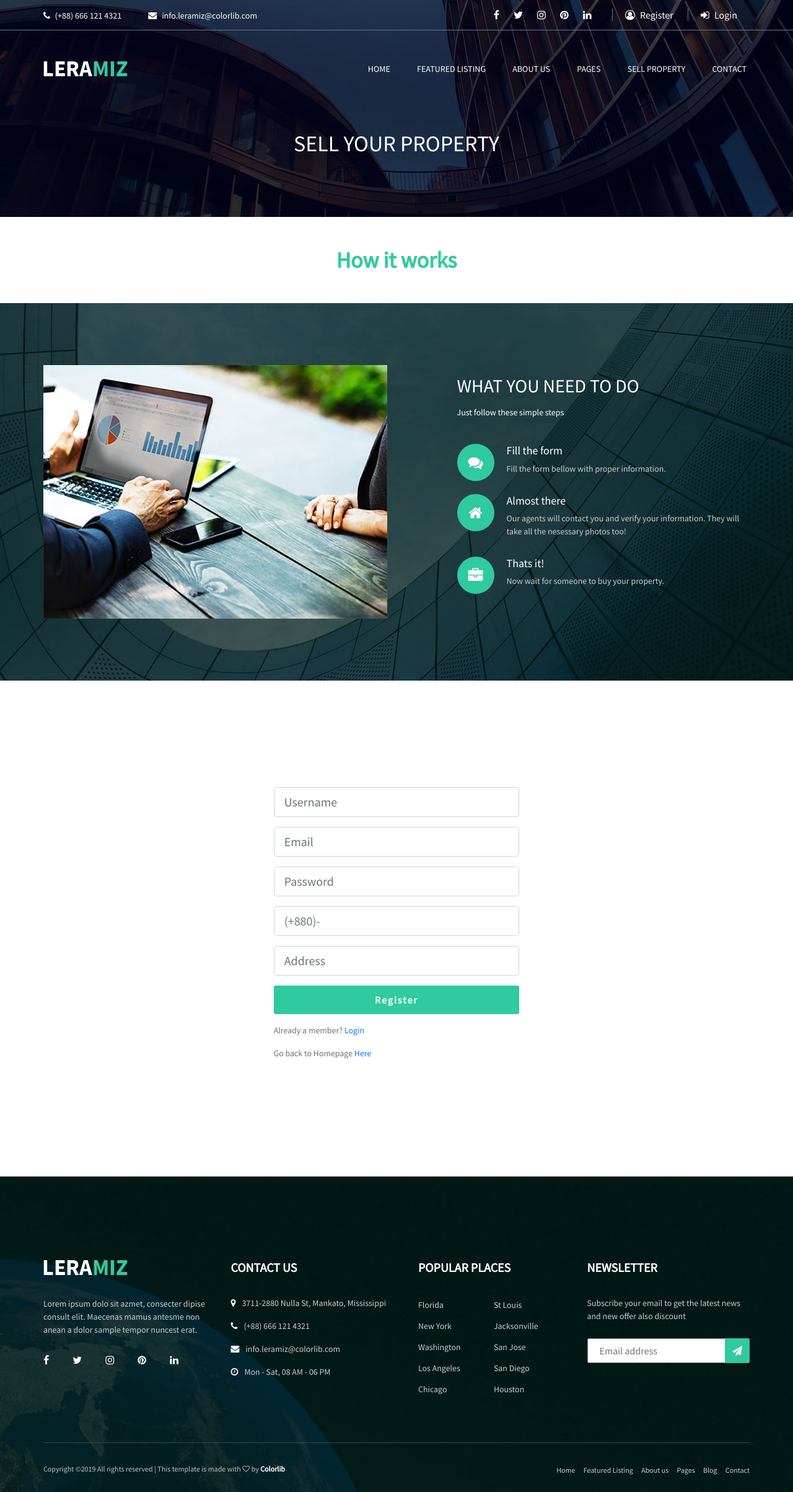
After one commit to atiqueMorshed/CSE370_ecommerce, a PHP site: page /sellHouse.php in a window 1280 px wide. The commit adds this page. Shown: the whole page at 62% size. Run offline with PHP 8.4, Linux system fonts and the light colour scheme.

Commit message:
latest database export

```diff
--- a/common/header.php
+++ b/common/header.php
@@ -77,11 +77,11 @@
 							<i class="fa fa-bars"></i>
 						</div>
 						<ul class="main-menu">
-							<li><a href="index.html">Home</a></li>
+							<li><a href="index.php">Home</a></li>
 							<li><a href="categories.html">FEATURED LISTING</a></li>
 							<li><a href="about.html">ABOUT US</a></li>
 							<li><a href="single-list.html">Pages</a></li>
-							<li><a href="blog.html">Blog</a></li>
+							<li><a href="sellHouse.php">Sell Property</a></li>
 							<li><a href="contact.html">Contact</a></li>
 						</ul>
 					</div>
--- /dev/null
+++ b/sellHouse.php
@@ -0,0 +1,340 @@
+<?php
+  include_once 'resources/session.php';
+  include_once 'resources/Database.php';
+  include_once 'resources/regFunc.php';
+
+  if (isset($_POST['registerbtn'])) {
+    $form_errors = array();
+    $required_fields = array('username','name','email','password','address','phone');
+    $form_errors = array_merge($form_errors, check_empty_fields($required_fields));
+    $fields_to_check_length = array('username'=>6, 'password'=> 6, 'phone' => 11);
+    $form_errors =  array_merge($form_errors, check_min_length($fields_to_check_length));
+    $form_errors = array_merge($form_errors, check_email($_POST));
+
+    $username = $_POST['username'];
+    $name = $_POST['name'];
+    $email = $_POST['email'];
+    $password = $_POST['password'];
+    $address = $_POST['address'];
+    $phone = $_POST['phone'];
+
+    if(checkDuplicateEntries("user", "USERNAME", $username, $db)) {
+      $result = flashMessage("Username is already taken.");
+    }
+    else if(checkDuplicateEntries("user", "EMAIL", $email, $db)) {
+      $result = flashMessage("Email is already taken.");
+    }
+
+    else if (empty($form_errors)) {
+      $hashed_password = password_hash($password, PASSWORD_DEFAULT);
+      try {
+        $sqlInsert = "INSERT INTO user(username, password, email, name, address, phone)
+        VALUES(:username, :password, :email, :name, :address, :phone)";
+
+        $statement = $db->prepare($sqlInsert);
+        $statement->execute(array(':username'=>$username,':name'=>$name,':email'=>$email,':password'=> $hashed_password,':address'=>$address,':phone'=>$phone));
+        if($statement->rowCount() == 1) {
+          $result = flashMessage("Registration Successful", "Pass");
+        }
+      } catch (PDOException $ex) {
+          $result = flashMessage("An error has occured: " .$ex->getMessage());
+      }
+    }
+    else{
+      if (count($form_errors) == 1) {
+        $result = flashMessage("There was 1 error in the form.");
+      }
+      else{
+        $result = flashMessage("There were " .count($form_errors). " errors in the form.");
+      }
+    }
+  }
+?>
+
+<!DOCTYPE html>
+<html lang="en">
+<head>
+	<title>HouseBuy - Register</title>
+	<meta charset="UTF-8">
+	<meta name="viewport" content="width=device-width, initial-scale=1.0">
+	<!-- Favicon -->
+	<link href="img/favicon.ico" rel="shortcut icon"/>
+
+	<!-- Google Fonts -->
+	<link href="https://fonts.googleapis.com/css?family=Source+Sans+Pro" rel="stylesheet">
+
+  <!-- Stylesheets -->
+	<!--<link rel="stylesheet" href="css/bootstrap.min.css"/> -->
+  <link rel="stylesheet" href="css/bootstrap.min.css"/>
+	<link rel="stylesheet" href="css/font-awesome.min.css"/>
+	<link rel="stylesheet" href="css/animate.css"/>
+	<link rel="stylesheet" href="css/owl.carousel.css"/>
+	<link rel="stylesheet" href="css/style.css"/>
+
+	<!--[if lt IE 9]>
+	  <script src="https://oss.maxcdn.com/html5shiv/3.7.2/html5shiv.min.js"></script>
+	  <script src="https://oss.maxcdn.com/respond/1.4.2/respond.min.js"></script>
+	<![endif]-->
+
+</head>
+<body>
+  <!-- Page Preloder -->
+	<div id="preloder">
+		<div class="loader"></div>
+	</div>
+
+	<!-- Header section -->
+	<header class="header-section">
+		<div class="header-top">
+			<div class="container">
+				<div class="row">
+					<div class="col-lg-6 header-top-left">
+						<div class="top-info">
+							<i class="fa fa-phone"></i>
+							(+88) 666 121 4321
+						</div>
+						<div class="top-info">
+							<i class="fa fa-envelope"></i>
+							info.leramiz@colorlib.com
+						</div>
+					</div>
+					<div class="col-lg-6 text-lg-right header-top-right">
+						<div class="top-social">
+							<a href=""><i class="fa fa-facebook"></i></a>
+							<a href=""><i class="fa fa-twitter"></i></a>
+							<a href=""><i class="fa fa-instagram"></i></a>
+							<a href=""><i class="fa fa-pinterest"></i></a>
+							<a href=""><i class="fa fa-linkedin"></i></a>
+						</div>
+						<div class="user-panel">
+							<a href=""><i class="fa fa-user-circle-o"></i> Register</a>
+							<a href=""><i class="fa fa-sign-in"></i> Login</a>
+						</div>
+					</div>
+				</div>
+			</div>
+		</div>
+		<div class="container">
+			<div class="row">
+				<div class="col-12">
+					<div class="site-navbar">
+						<a href="#" class="site-logo"><img src="img/logo.png" alt=""></a>
+						<div class="nav-switch">
+							<i class="fa fa-bars"></i>
+						</div>
+						<ul class="main-menu">
+							<li><a href="index.php">Home</a></li>
+							<li><a href="categories.html">FEATURED LISTING</a></li>
+							<li><a href="about.html">ABOUT US</a></li>
+							<li><a href="single-list.html">Pages</a></li>
+							<li><a href="sellHouse.php">Sell Property</a></li>
+							<li><a href="contact.html">Contact</a></li>
+						</ul>
+					</div>
+				</div>
+			</div>
+		</div>
+	</header>
+	<!-- Header section end -->
+
+
+	<!-- Page top section -->
+	<section class="page-top-section set-bg" data-setbg="img/page-top-bg.jpg">
+		<div class="container text-white">
+			<h2>Sell Your Property</h2>
+		</div>
+	</section>
+	<!--  Page top end -->
+
+  <!-- seperator -->
+  <br><br>
+  <div class="">
+    <div class="row justify-content-center align-items-center ">
+          <h2 style="color:#30CAA0">How it works</h2>
+    </div>
+  </div>
+  <br><br>
+
+  <!-- Services section -->
+  <section class="services-section spad set-bg" data-setbg="img/service-bg.jpg">
+    <div class="container">
+      <div class="row">
+        <div class="col-lg-6">
+          <img src="img/service.jpg" alt="">
+        </div>
+        <div class="col-lg-5 offset-lg-1 pl-lg-0">
+          <div class="section-title text-white">
+            <h3>What you need to do</h3>
+            <p>Just follow these simple steps</p>
+          </div>
+          <div class="services">
+            <div class="service-item">
+              <i class="fa fa-comments"></i>
+              <div class="service-text">
+                <h5>Fill the form</h5>
+                <p>Fill the form bellow with proper information.</p>
+              </div>
+            </div>
+            <div class="service-item">
+              <i class="fa fa-home"></i>
+              <div class="service-text">
+                <h5>Almost there</h5>
+                <p>Our agents will contact you and verify your information. They will take all the nesessary photos too!</p>
+              </div>
+            </div>
+            <div class="service-item">
+              <i class="fa fa-briefcase"></i>
+              <div class="service-text">
+                <h5>Thats it!</h5>
+                <p>Now wait for someone to buy your property.</p>
+              </div>
+            </div>
+          </div>
+        </div>
+      </div>
+    </div>
+  </section>
+  <!-- Services section end -->
+
+  <!-- Login Section -->
+    <div class="container-fluid h-100">
+      <div class="row justify-content-center align-items-center h-100">
+          <div class="col col-sm-6 col-md-6 col-lg-4 col-xl-4">
+            <div>
+  						<?php
+  							if (isset($result)) echo $result;
+  						?>
+  						<?php
+  							if (!empty($form_errors)) echo show_errors($form_errors);
+  						?>
+  					</div>
+  					<div class="clearfix"></div>
+            <form method="post" action="">
+                <div class="form-group">
+                  <input type="username" class="form-control form-control-lg" id="username" placeholder="Username" name="username">
+                </div>
+              <div class="form-group">
+                  <input type="email" class="form-control form-control-lg" placeholder="Email" name="email">
+              </div>
+              <div class="form-group">
+                  <input class="form-control form-control-lg" placeholder="Password" type="password" name="password">
+              </div>
+              <div class="form-group">
+                <input type="phone" class="form-control form-control-lg" id="phone" placeholder="(+880)-" name="phone">
+              </div>
+              <div class="form-group">
+                <input type="text" class="form-control form-control-lg" id="address" placeholder="Address" name="address">
+              </div>
+              <div class="form-group">
+                  <button class="btn-lg btn-block site-btn" type="submit" name="registerbtn" value="Register">Register</button>
+              </div>
+              <div class="form-group">
+                  <p>Already a member? <a href="login.php">Login<a/></p>
+                  <p> Go back to Homepage <a href="index.php">Here</a></p>
+              </div>
+              </form>
+          </div>
+      </div>
+    </div>
+
+    <!-- Footer section -->
+    <footer class="footer-section set-bg" data-setbg="img/footer-bg.jpg">
+      <div class="container">
+        <div class="row">
+          <div class="col-lg-3 col-md-6 footer-widget">
+            <img src="img/logo.png" alt="">
+            <p>Lorem ipsum dolo sit azmet, consecter dipise consult  elit. Maecenas mamus antesme non anean a dolor sample tempor nuncest erat.</p>
+            <div class="social">
+              <a href="#"><i class="fa fa-facebook"></i></a>
+              <a href="#"><i class="fa fa-twitter"></i></a>
+              <a href="#"><i class="fa fa-instagram"></i></a>
+              <a href="#"><i class="fa fa-pinterest"></i></a>
+              <a href="#"><i class="fa fa-linkedin"></i></a>
+            </div>
+          </div>
+          <div class="col-lg-3 col-md-6 footer-widget">
+            <div class="contact-widget">
+              <h5 class="fw-title">CONTACT US</h5>
+              <p><i class="fa fa-map-marker"></i>3711-2880 Nulla St, Mankato, Mississippi </p>
+              <p><i class="fa fa-phone"></i>(+88) 666 121 4321</p>
+              <p><i class="fa fa-envelope"></i>info.leramiz@colorlib.com</p>
+              <p><i class="fa fa-clock-o"></i>Mon - Sat, 08 AM - 06 PM</p>
+            </div>
+          </div>
+          <div class="col-lg-3 col-md-6 footer-widget">
+            <div class="double-menu-widget">
+              <h5 class="fw-title">POPULAR PLACES</h5>
+              <ul>
+                <li><a href="">Florida</a></li>
+                <li><a href="">New York</a></li>
+                <li><a href="">Washington</a></li>
+                <li><a href="">Los Angeles</a></li>
+                <li><a href="">Chicago</a></li>
+              </ul>
+              <ul>
+                <li><a href="">St Louis</a></li>
+                <li><a href="">Jacksonville</a></li>
+                <li><a href="">San Jose</a></li>
+                <li><a href="">San Diego</a></li>
+                <li><a href="">Houston</a></li>
+              </ul>
+            </div>
+          </div>
+          <div class="col-lg-3 col-md-6  footer-widget">
+            <div class="newslatter-widget">
+              <h5 class="fw-title">NEWSLETTER</h5>
+              <p>Subscribe your email to get the latest news and new offer also discount</p>
+              <form class="footer-newslatter-form">
+                <input type="text" placeholder="Email address">
+                <button><i class="fa fa-send"></i></button>
+              </form>
+            </div>
+          </div>
+        </div>
+        <div class="footer-bottom">
+          <div class="footer-nav">
+            <ul>
+              <li><a href="">Home</a></li>
+              <li><a href="">Featured Listing</a></li>
+              <li><a href="">About us</a></li>
+              <li><a href="">Pages</a></li>
+              <li><a href="">Blog</a></li>
+              <li><a href="">Contact</a></li>
+            </ul>
+          </div>
+          <div class="copyright">
+            <p><!-- Link back to Colorlib can't be removed. Template is licensed under CC BY 3.0. -->
+  Copyright &copy;<script>document.write(new Date().getFullYear());</script> All rights reserved | This template is made with <i class="fa fa-heart-o" aria-hidden="true"></i> by <a href="https://colorlib.com" target="_blank">Colorlib</a>
+  <!-- Link back to Colorlib can't be removed. Template is licensed under CC BY 3.0. --></p>
+          </div>
+        </div>
+      </div>
+    </footer>
+    <!-- Footer section end -->
+
+    <!--
+  <form method="post" action="">
+    <table>
+      <label for="barca">Username</label>
+      <input type="text" value="" name="username"><br />
+
+      <tr><td>Name:</td><td><input type="text" value="" name="name"></td></tr>
+      <tr><td>Email:</td><td><input type="email" value="" name="email"></td></tr>
+      <tr><td>Password:</td><td><input type="password" value="" name="password"></td></tr>
+      <tr><td>Address:</td><td><input type="address" value="" name="address"></td></tr>
+      <tr><td>Phone:</td><td><input type="phone" value="" name="phone"></td></tr>
+      <tr><td></td><td><input style="float: right" type="submit" name="registerbtn" value="Register"></td></tr>
+    </table>
+  </form> -->
+  <!-- Login Section end -->
+
+
+	<!--====== Javascripts & Jquery ======-->
+	<script src="js/jquery-3.2.1.min.js"></script>
+	<script src="js/bootstrap.min.js"></script>
+	<script src="js/owl.carousel.min.js"></script>
+	<script src="js/masonry.pkgd.min.js"></script>
+	<script src="js/magnific-popup.min.js"></script>
+	<script src="js/main.js"></script>
+</body>
+</html>
```
Also changed, not shown: Files/house_buy (2).sql (added, +196 -0 lines), Files/OLD/127_0_0_1.sql (renamed from Files/127_0_0_1.sql), Files/OLD/house_buy (1).sql (renamed from Files/house_buy (1).sql), Files/OLD/house_buy.sql (renamed from Files/house_buy.sql), Files/OLD/housebuydbs.png (renamed from Files/housebuydbs.png), 2 other files.
